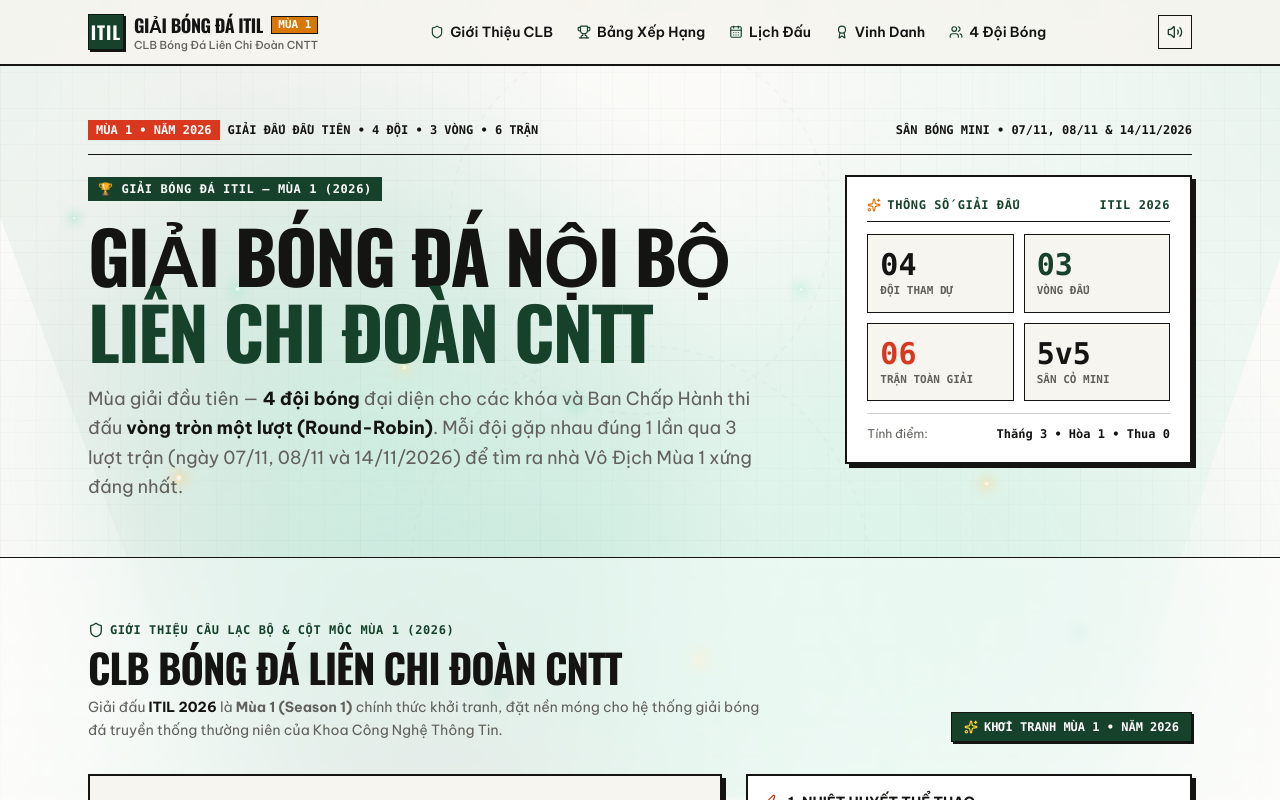
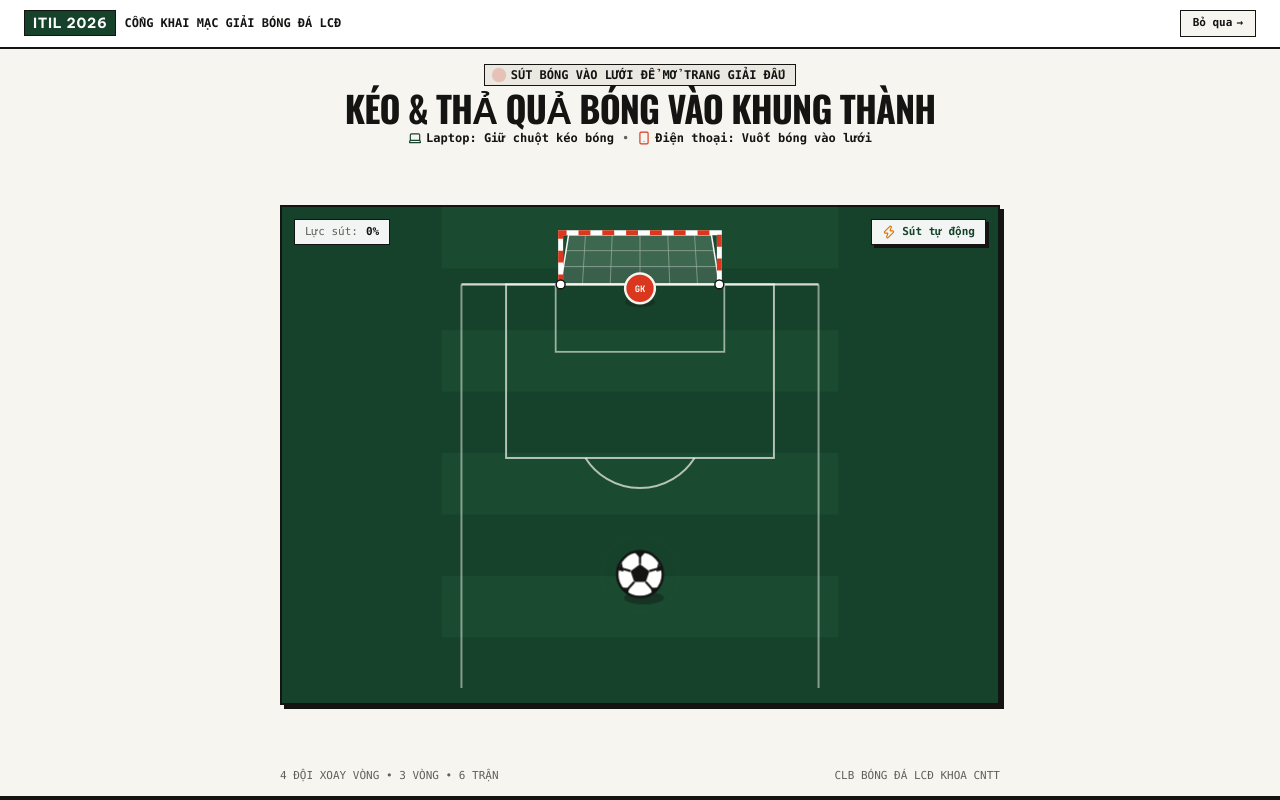
Before and after one commit to cat1454/itil-football-2026, a Next.js app: page / in a window 1280 px wide. Shown: the top 800 px of the page. Built offline with nearby package versions, Linux system fonts and the light colour scheme.

Commit message:
feat: restore interactive kickoff penalty gate with ball slingshot, goal celebration, and replay button in navbar

```diff
--- a/src/app/page.tsx
+++ b/src/app/page.tsx
@@ -14,12 +14,14 @@ import PodiumSection from '@/components/PodiumSection';
 import ClubIntroSection from '@/components/ClubIntroSection';
 import SquadsSection from '@/components/SquadsSection';
 import AnimatedBackground from '@/components/AnimatedBackground';
+import KickoffGate from '@/components/KickoffGate';
 
 export default function HomePage() {
   const [teams, setTeams] = useState<Team[]>(INITIAL_TEAMS);
   const [matches, setMatches] = useState<Match[]>(INITIAL_MATCHES);
   const [tournamentMode, setTournamentMode] = useState<'final' | 'direct'>('direct');
   const [toastMsg, setToastMsg] = useState<string | null>(null);
+  const [isGateOpen, setIsGateOpen] = useState(false);
 
   // Fetch latest data from backend API with deep equality check to prevent unnecessary re-renders
   const fetchLiveData = useCallback(async () => {
@@ -42,6 +44,16 @@ export default function HomePage() {
 
   // Initial load and auto-polling every 6 seconds
   useEffect(() => {
+    // Check if user already passed the kickoff gate this session
+    try {
+      const gateSeen = sessionStorage.getItem('itil_gate_passed');
+      if (gateSeen !== 'true') {
+        setIsGateOpen(true);
+      }
+    } catch (_) {
+      setIsGateOpen(true);
+    }
+
     fetchLiveData();
 
     const interval = setInterval(fetchLiveData, 6000);
@@ -53,6 +65,15 @@ export default function HomePage() {
       window.removeEventListener('focus', onFocus);
     };
   }, [fetchLiveData]);
+
+  // Unlock Gate Handler
+  const handleUnlockGate = () => {
+    setIsGateOpen(false);
+    try {
+      sessionStorage.setItem('itil_gate_passed', 'true');
+    } catch (_) {}
+    showToast('⚽ VÀOOO! Chào mừng bạn đến với Giải Bóng Đá ITIL 2026!');
+  };
 
   // Show Toast
   const showToast = useCallback((msg: string) => {
@@ -158,11 +179,14 @@ export default function HomePage() {
 
   return (
     <div className="min-h-screen flex flex-col relative">
+      {/* 0. Fullscreen Interactive Kickoff Entrance Gate */}
+      <KickoffGate isOpen={isGateOpen} onUnlock={handleUnlockGate} />
+
       {/* Dynamic Ambient Stadium Background */}
       <AnimatedBackground />
 
       {/* 1. Header Navigation Bar (Fixed z-50 at top) */}
-      <Navbar />
+      <Navbar onReopenGate={() => setIsGateOpen(true)} />
 
       {/* Main Container */}
       <main className="flex-1 relative z-10">
--- a/src/components/KickoffGate.tsx
+++ b/src/components/KickoffGate.tsx
@@ -275,7 +275,7 @@ export default function KickoffGate({ onUnlock, isOpen }: KickoffGateProps) {
   return (
     <div
       ref={containerRef}
-      className="fixed inset-0 h-[100dvh] z-50 bg-[#F6F5F0] flex flex-col justify-between border-b-4 border-[#141413] select-none touch-none transition-transform duration-500 overflow-hidden"
+      className="fixed inset-0 h-[100dvh] z-[999] bg-[#F6F5F0] flex flex-col justify-between border-b-4 border-[#141413] select-none touch-none transition-transform duration-500 overflow-hidden"
     >
       {/* Top Editorial Gate Bar */}
       <div className="border-b-2 border-[#141413] bg-white px-3 sm:px-6 py-2 sm:py-2.5 flex items-center justify-between gap-2 shrink-0">
--- a/src/components/Navbar.tsx
+++ b/src/components/Navbar.tsx
@@ -14,7 +14,11 @@ import {
   Award,
 } from 'lucide-react';
 
-export default function Navbar() {
+interface NavbarProps {
+  onReopenGate?: () => void;
+}
+
+export default function Navbar({ onReopenGate }: NavbarProps) {
   const [soundOn, setSoundOn] = useState(sound.enabled);
   const [mobileMenuOpen, setMobileMenuOpen] = useState(false);
   const [scrolled, setScrolled] = useState(false);
@@ -101,6 +105,21 @@ export default function Navbar() {
 
           {/* Action Buttons */}
           <div className="flex items-center gap-1.5 sm:gap-2 shrink-0">
+            {/* Replay Kickoff Gate Button */}
+            {onReopenGate && (
+              <button
+                onClick={() => {
+                  sound.playClick();
+                  onReopenGate();
+                }}
+                className="px-2 sm:px-2.5 py-1 sm:py-1.5 bg-[#16422B] hover:bg-[#1f5c3d] text-white border border-[#141413] font-mono text-[10px] sm:text-[11px] font-bold transition cursor-pointer flex items-center gap-1 hard-shadow-sm active:translate-y-0.5"
+                title="Mở lại màn hình kéo bóng khai mạc giải đấu"
+              >
+                <span>⚽</span>
+                <span className="hidden sm:inline">Sút Khai Mạc</span>
+              </button>
+            )}
+
             {/* Sound Toggle */}
             <button
               onClick={toggleSound}
@@ -133,6 +152,20 @@ export default function Navbar() {
         {/* Mobile Dropdown Drawer */}
         {mobileMenuOpen && (
           <div className="lg:hidden bg-white/98 backdrop-blur-md border-t-2 border-[#141413] px-4 py-3 space-y-2 hard-shadow font-mono text-xs animate-in slide-in-from-top-2">
+            {onReopenGate && (
+              <button
+                onClick={() => {
+                  sound.playClick();
+                  setMobileMenuOpen(false);
+                  onReopenGate();
+                }}
+                className="w-full flex items-center gap-2.5 py-2 px-3 rounded bg-[#16422B] text-white font-bold font-mono text-xs border border-[#141413] shadow-xs cursor-pointer mb-2"
+              >
+                <span>⚽</span>
+                <span>Chơi Lại Kéo Banh Khai Mạc</span>
+              </button>
+            )}
+
             {navLinks.map(link => {
               const Icon = link.icon;
               return (
```
